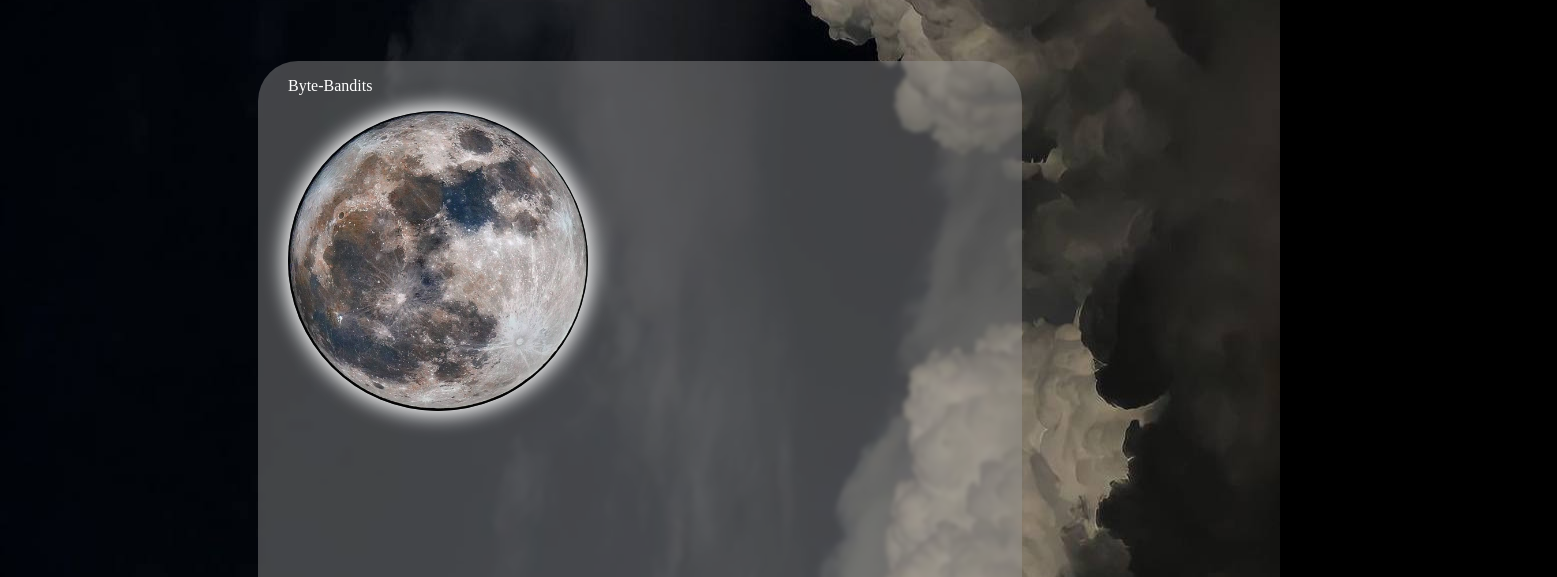
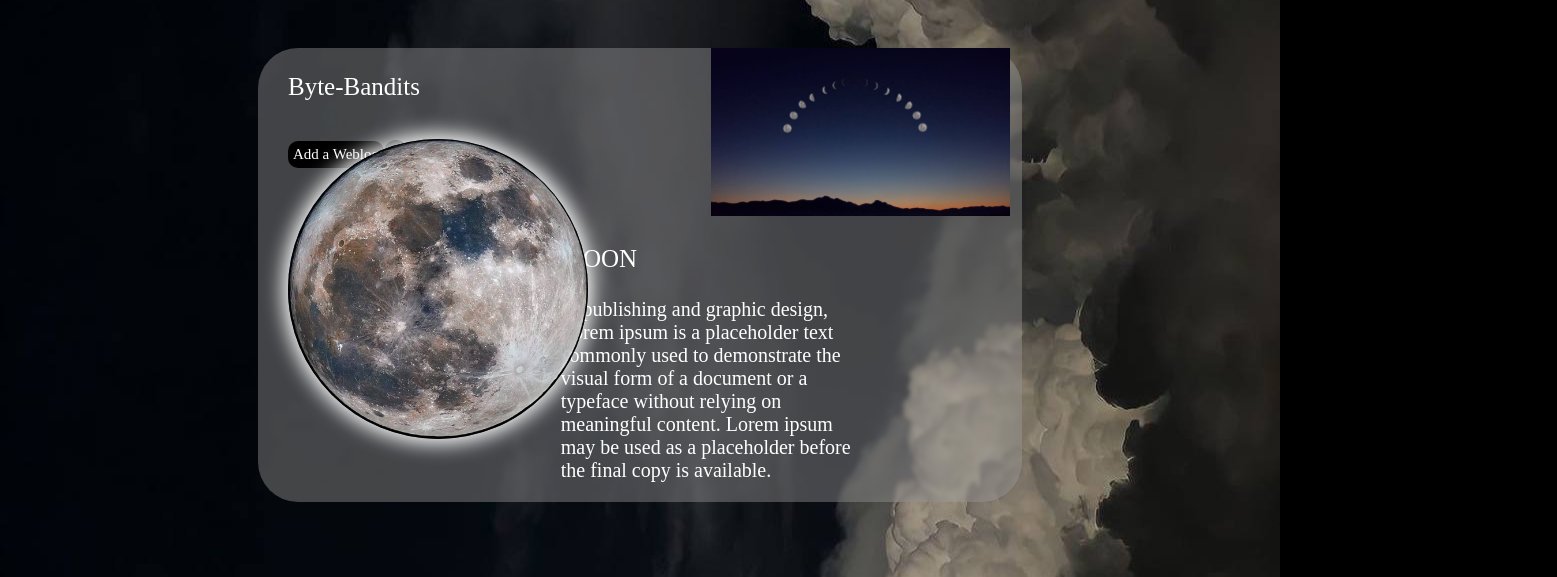
Before and after one commit to Byte-Bandits/Blog, a plain HTML site: page index.html in a window 1280 px wide. Shown: the part 176-753 px from the top of the page, 1557 px wide, since content can reach past the window. Drawn offline with Linux system fonts and the light colour scheme.

Commit message:
feat css

```diff
--- a/style.css
+++ b/style.css
@@ -65,8 +65,10 @@ main {
     padding-left: 30px;
     padding-right: 30px;
     height: max-content;
-   margin-top: 6%;
-    border-radius: 40px
+   margin-top: 5%;
+    border-radius: 40px;
+    display: flex;
+    flex-direction: row;
 }
 .mainMoon {
     width: 300px;
@@ -74,29 +76,24 @@ main {
     border-radius: 50%;
   box-shadow: 0px 0px 20px 5px white;
   position: fixed;
+  top: 20%;
 }
-section:first-of-type div p {
-    width: 180px;
-    font-size: 10px;
-   margin-top: -2%;
+.img-title {
+    width: 299.75px;
+    height: 168.25px;
+    margin-left: 50%;
 }
-section:first-of-type div p:first-of-type {
-    margin-left: 25%;
+section:last-of-type div div{
+max-width: 300px;
+font-size: 20px;
 }
-section:first-of-type div {
-    display: flex;
-    flex-direction: row;
-    gap: 50px;
+section:first-of-type p {
+    font-size: 25px;
 }
 section:last-of-type {
-    display: flex;
-    flex-direction: row;
+    margin-left: 20%;
 }
-section:last-of-type div:last-of-type {
-width: 300px;
-font-size: 20px;
-margin-left: 10%;
-}
+
 .title {
     font-size: 25px;
 }
@@ -104,7 +101,7 @@ margin-left: 10%;
     display: flex;
     flex-direction: row;
     align-items: center;
-   margin-top: 105%;
+
 }
 #addWeblog a {
     text-decoration: none;
@@ -126,3 +123,13 @@ margin-left: 10%;
     font-size: 15px;
 
 }
+h3 {
+    color: white;
+}
+ul {
+    width: 80%;
+    background-color: white;
+}
+footer {
+  margin-top: 10%;
+}
```
